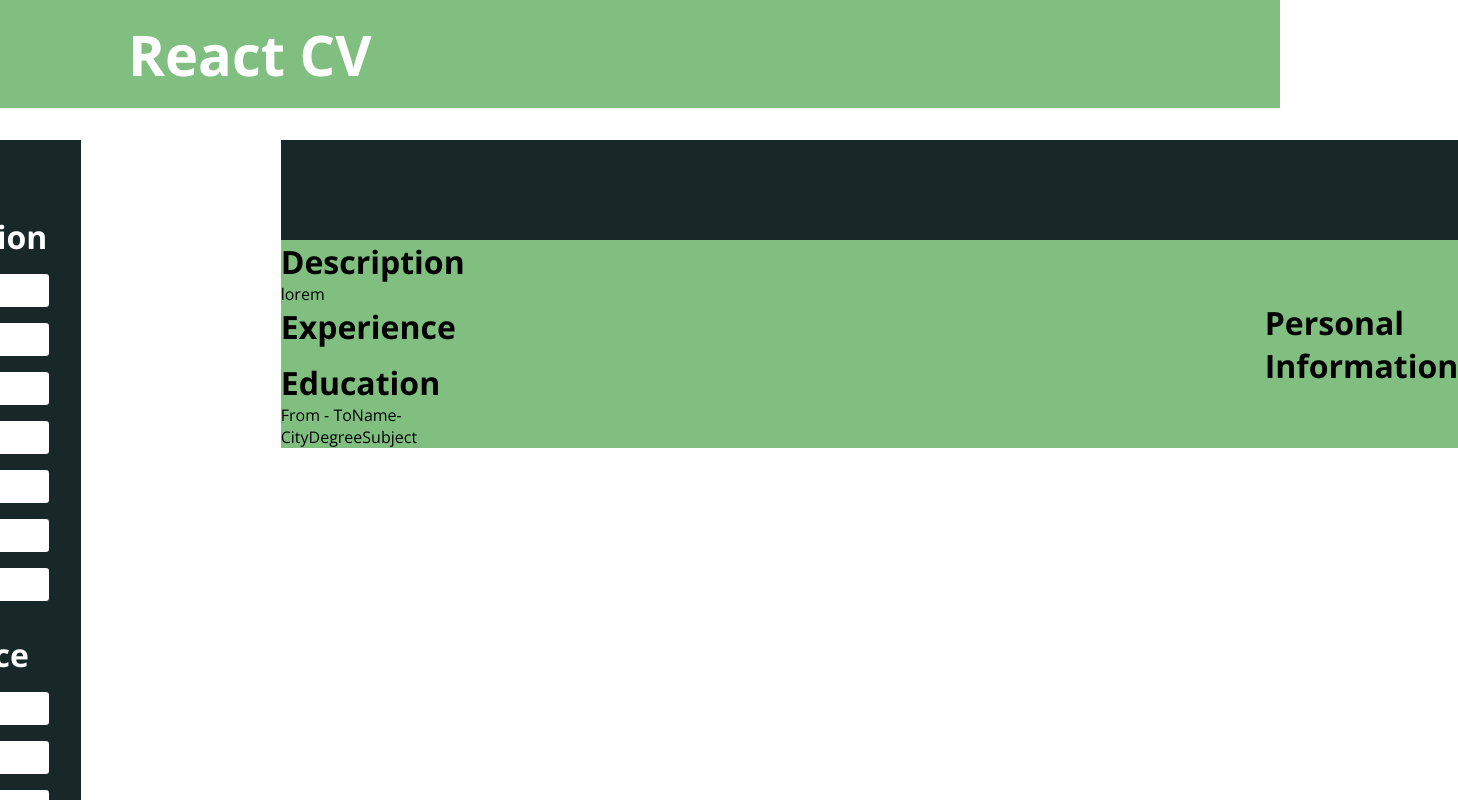
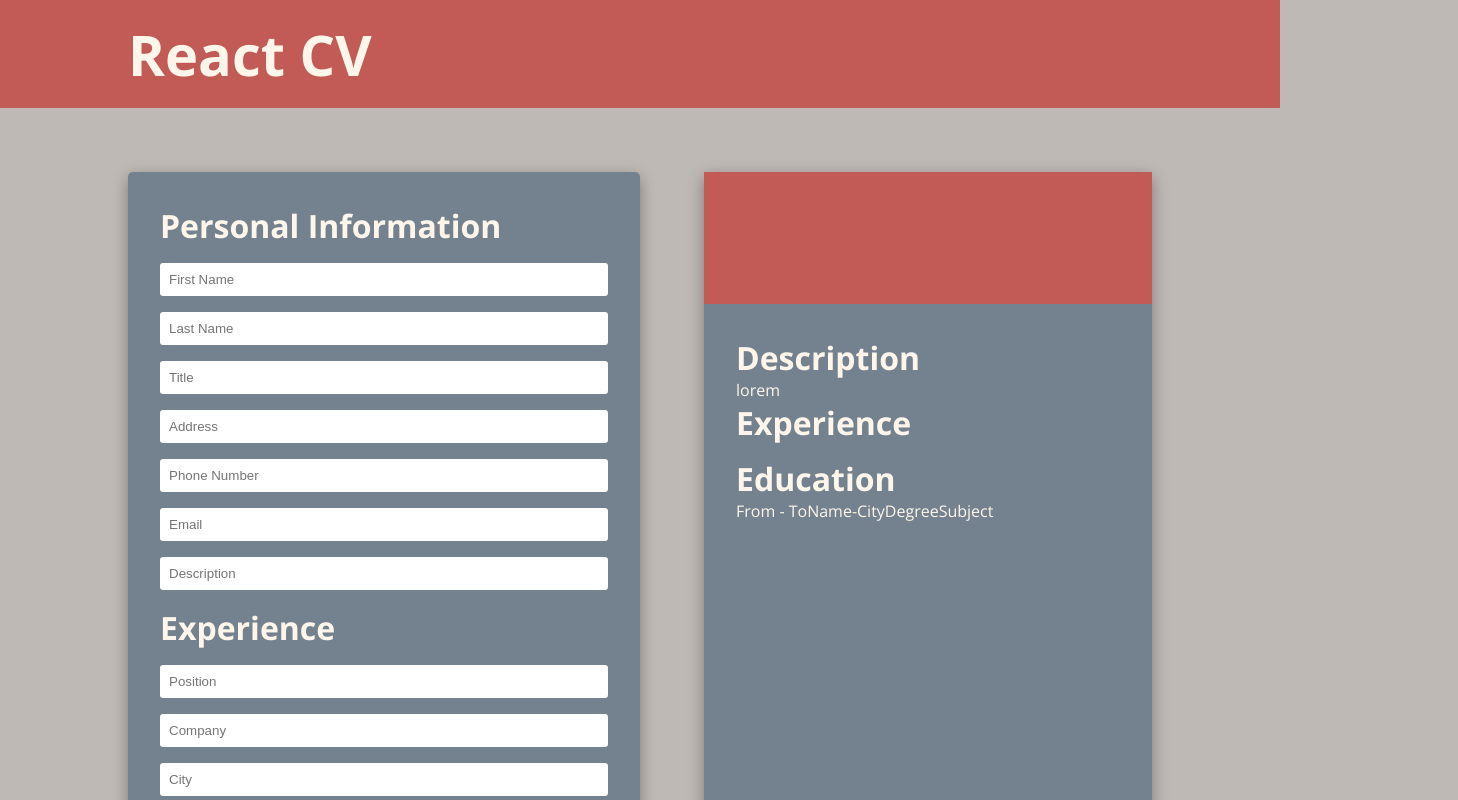
Before and after one commit to Kian2002/React-CV, a React (Vite) app: page / in a window 1280 px wide. Shown: the top 800 px of the page, 1458 px wide, since content can reach past the window. Built offline with nearby package versions, Linux system fonts and the light colour scheme.

Commit message:
bunch of css changes

```diff
--- a/src/App.jsx
+++ b/src/App.jsx
@@ -1,14 +1,14 @@
-import { Fragment } from "react";
+import React, { Fragment } from "react";
 import "./App.css";
 import Header from "./components/Header";
 import Home from "./components/Home";
 
 function App() {
   return (
-    <div>
+    <Fragment>
       <Header />
       <Home />
-    </div>
+    </Fragment>
   );
 }
 
--- a/src/components/Home.jsx
+++ b/src/components/Home.jsx
@@ -23,9 +23,7 @@ const Home = () => {
         />
         <Education />
       </div>
-      <div className={styles.output}>
-        <Output personalInfo={personalInfo} experienceInfo={experienceInfo} />
-      </div>
+      <Output personalInfo={personalInfo} experienceInfo={experienceInfo} />
     </main>
   );
 };
--- a/src/components/output/Output.jsx
+++ b/src/components/output/Output.jsx
@@ -5,10 +5,15 @@ import PersonalOutput from "./PersonalOutput";
 
 const Output = ({ personalInfo, experienceInfo }) => {
   return (
-    <div>
-      <header className={styles.header}> </header>
     <div className={styles.main}>
-        <div>
+      <header className={styles.header}>
+        <h1>
+          {personalInfo.fName} {personalInfo.lName}
+        </h1>
+        <span>{personalInfo.title}</span>
+      </header>
+
+      <div className={styles.wrapper}>
         <div>
           <h1>Description</h1>
           <p>lorem</p>
@@ -24,9 +29,7 @@ const Output = ({ personalInfo, experienceInfo }) => {
           <span>Subject</span>
         </div>
       </div>
-
       <PersonalOutput personalInfo={personalInfo} />
-      </div>
     </div>
   );
 };
--- a/src/components/output/PersonalOutput.jsx
+++ b/src/components/output/PersonalOutput.jsx
@@ -1,9 +1,10 @@
 import React from "react";
+import styles from "../styles/output.module.css";
 
 const PersonalOutput = ({ personalInfo }) => {
   return (
-    <div>
-      <h1>Personal Information</h1>
+    <div className={styles.personalMain}>
+      <h3>Personal Details</h3>
       <div>
         <span>{personalInfo.address}</span>
         <span>{personalInfo.number}</span>
--- a/src/components/styles/home.module.css
+++ b/src/components/styles/home.module.css
@@ -1,18 +1,22 @@
 .main {
     display: flex;
-    justify-content: center;
     align-items: flex-start;
-    gap: 200px;
-    padding: 2rem 0;
+    justify-content: space-between;
+    gap: 4rem;
+    padding: 4rem 8rem;
+    max-width: 1800px;
+    margin: 0px auto;
 }
 
 .input {
-    padding: 2rem;
     background-color: var(--element-color);
     display: flex;
     flex-direction: column;
-    gap: 2rem;
-    margin-bottom: 2rem;
+    gap: 1rem;
+    width: 800px;
+    padding: 2rem;
+    border-radius: 5px;
+    box-shadow: rgb(0 0 0 / 35%) 0px 5px 15px;
 }
 
 .wrapper {
--- a/src/components/styles/output.module.css
+++ b/src/components/styles/output.module.css
@@ -1,15 +1,26 @@
-.header {
-    background-color: var(--element-color);
-    height: 100px
+.main {
+    width: 800px;
+    height: 1122px;
+    position: sticky;
+    top: 10px;
+    display: grid;
+    grid-template-columns: 565px 235px;
+    grid-template-rows: 132px 990px;
+    box-shadow: rgb(0 0 0 / 35%) 0px 5px 15px;
+    overflow: hidden;
 }
 
-.main {
-    display: flex;
-    justify-content: center;
-    align-items: center;
-    gap: 50rem;
+.header {
+    grid-column: span 2;
+    padding: 2rem;
     background-color: var(--background-color);
-    height: 100%;
+    color: var(--text-color);
+}
+
+.wrapper {
+    padding: 2rem;
+    background-color: var(--element-color);
+    color: var(--text-color);
 }
 
 .experience {
@@ -40,3 +51,9 @@
     display: flex;
     gap: .5rem;
 }
+
+.personalMain {
+    padding: 2rem;
+    background-color: #BEB9B5;
+    color: var(--text-color);
+}
--- a/src/index.css
+++ b/src/index.css
@@ -4,13 +4,14 @@
 }
 
 :root {
-  --background-color: #1818;
-  --text-color: #FFF;
-  --element-color: #182828;
+  --background-color: #C25B56;
+  --text-color: #FEF6EB;
+  --element-color: #74828F;
 }
 
 html,
 body {
   height: 100%;
   font-family: 'Open Sans', sans-serif;
+  background-color: #BEB9B5;
 }
```
Lines whose indentation alone changed are shown as unchanged.
